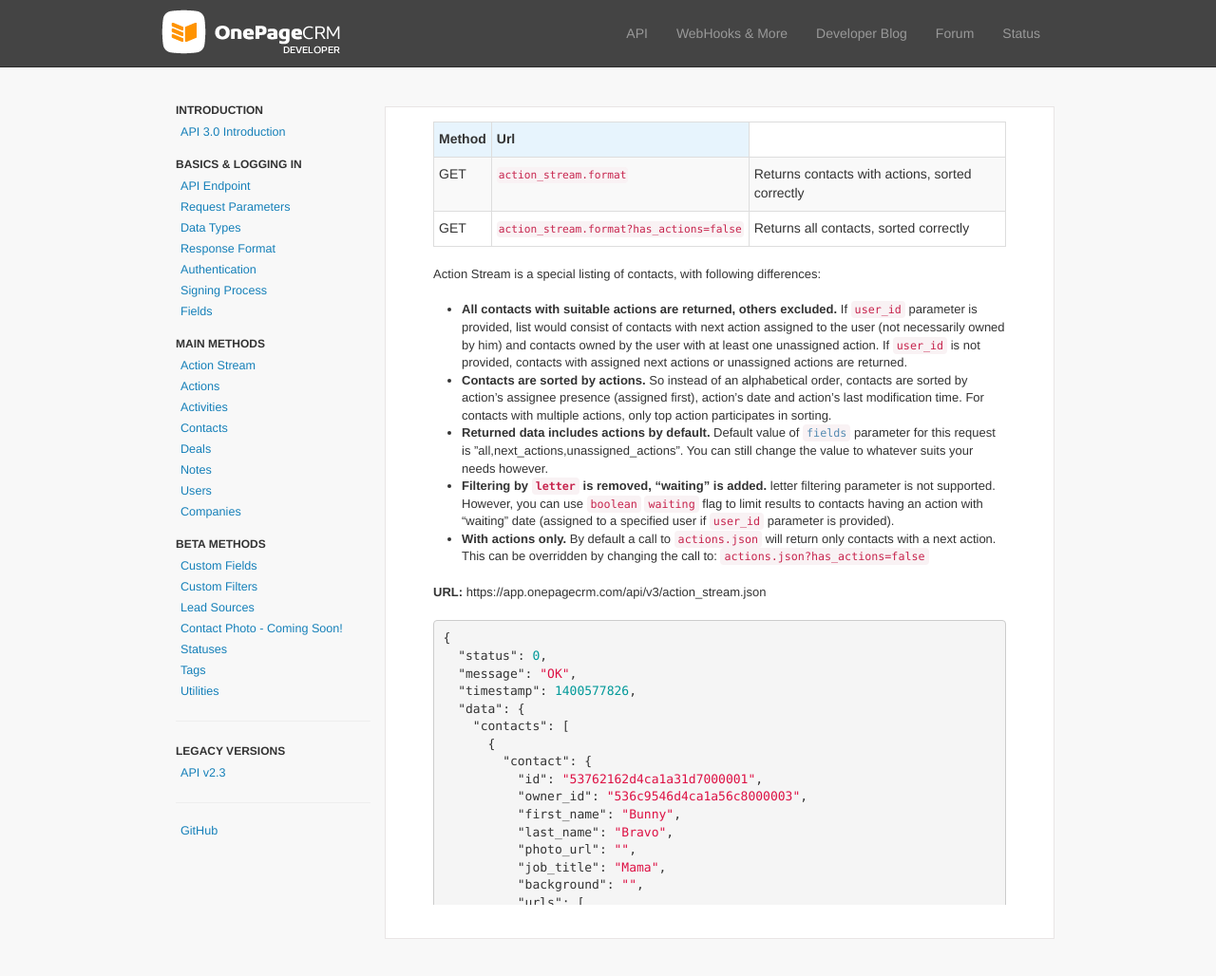
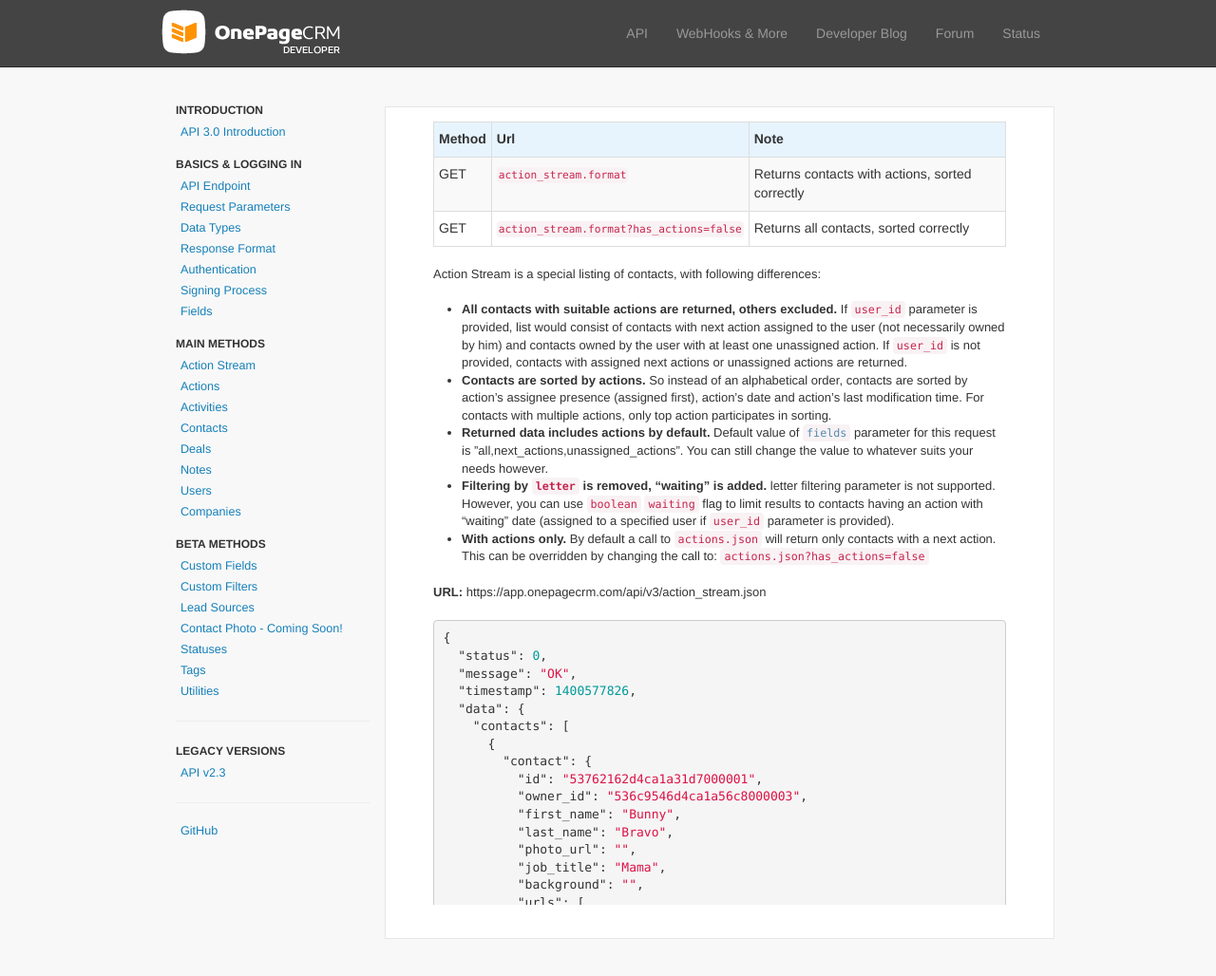
Before and after one commit to OnePageCRM/OnePageCRM.github.io, a Jekyll site: the page built from _posts/2014-03-04-action-stream.html, in a window 1280 px wide and 1059 px high. Shown: the top 1028 px of the window at 95% size. Built offline with Jekyll 4.4.1, drawn with Linux system fonts in a browser that asks for light colours; nearby versions of some CDN libraries; Markdown is read by kramdown in place of the engine named in the settings.

```diff
--- a/_posts/2014-03-04-action-stream.html
+++ b/_posts/2014-03-04-action-stream.html
@@ -12,6 +12,7 @@
     <tr>
       <td>Method</td>
       <td>Url</td>
+      <td>Note</td>
     </tr>
   </thead>
   <tbody>
```
